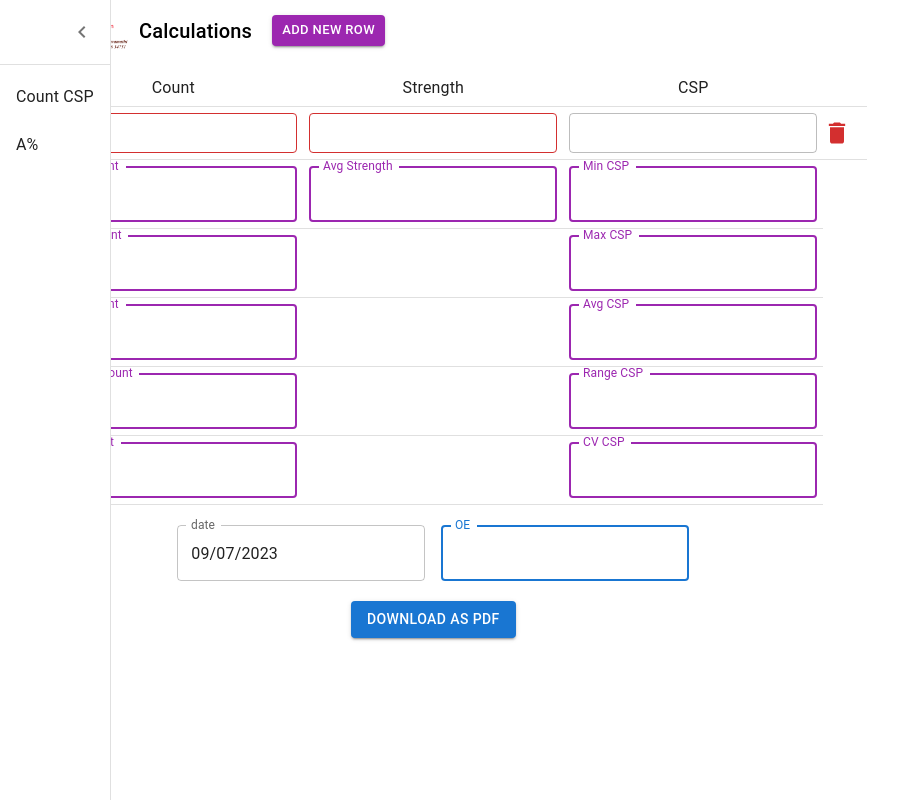
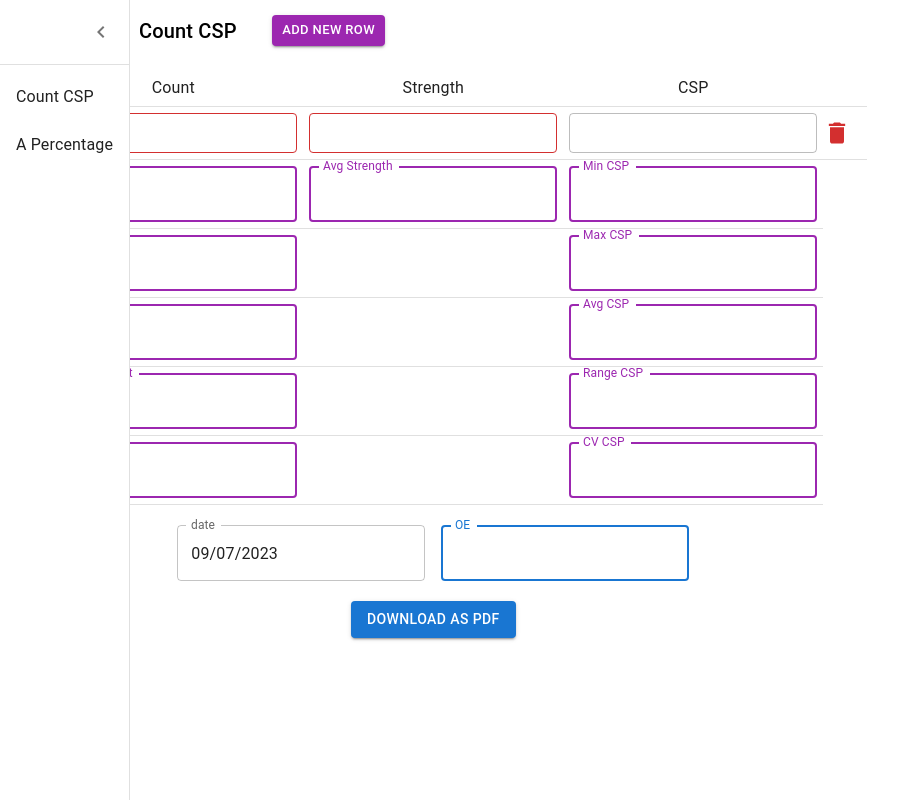
Before and after one commit to anusuryadevi/SBMCalculator, a React (Create React App) app: page / in a window 1280 px wide. Both pictures are taken after a click on the icon 33 px from the left and 27 px from the top of the page. Shown: the whole page, without its empty margins (0-914 px from the left). Built offline with nearby package versions, Linux system fonts and the light colour scheme.

Commit message:
UI corrections

```diff
--- a/src/AppHeader.jsx
+++ b/src/AppHeader.jsx
@@ -13,7 +13,7 @@ const AppHeader1 = (props) =>{
                     alt="Logo"
                     src={logo}
                 />
-                <Typography variant='h6'>Calculations</Typography>
+                <Typography variant='h6'>Count CSP</Typography>
                 <div style={{ marginLeft: 'auto', marginRight: '30px' }}>
                     <Button size='small' color='secondary' variant='contained' onClick={(e) => {
                         addNewRow()
@@ -27,7 +27,7 @@ const AppHeader1 = (props) =>{
 const AppHeader2 = (props) =>{
     const { addNewRow, setOpen} = props
     return <>
-     <div style={{ display: 'flex', minWidth: 400, maxWidth: 600, padding: 15, position: 'fixed', top: '0px', left: '0px', zIndex: 5, backgroundColor: '#ffff' }}>
+     <div style={{ display: 'flex', minWidth: 400, maxWidth: 600, padding: 15, position: 'fixed', top: '0px', left: '0px', zIndex: 5, backgroundColor: '#ffff',gap:'5px'}}>
               <MenuIcon sx={{paddingRight:'12px'}} onClick={(e)=>setOpen(true)}/>
                 <Box
                     component="img"
@@ -35,7 +35,7 @@ const AppHeader2 = (props) =>{
                     alt="Logo"
                     src={logo}
                 />
-                <Typography variant='h6'>Calculations</Typography>
+                <Typography variant='h6'>A %</Typography>
                 <div style={{ marginLeft: 'auto', marginRight: '30px' }}>
                     <Button size='small' color='secondary' variant='contained' onClick={(e) => {
                         addNewRow()
--- a/src/Calc2.jsx
+++ b/src/Calc2.jsx
@@ -150,7 +150,7 @@ const Calc2 = (props) => {
         <Box >
             <AppHeader2 lastKey={lastKey} addNewRow={addNewRow} {...props} />
 
-            <div ref={pdfRef} style={{ position: 'fixed', top: '70px', left: '0px', backgroundColor: '#ffff', overflowY: 'scroll', height: 'calc(100vh - 130px)' }} >
+            <div ref={pdfRef} style={{ position: 'fixed', top: '70px', left: '0px', backgroundColor: '#ffff', overflowY: 'auto', height: 'calc(100vh - 130px)' }} >
                 <Table stickyHeader aria-label="simple table" size="small"  >
                     <TableHead  >
                         <TableRow>
--- a/src/Calcuations.jsx
+++ b/src/Calcuations.jsx
@@ -173,7 +173,7 @@ const Calc = (props) => {
         <Box >
             <AppHeader1 lastKey={lastKey} addNewRow={addNewRow} {...props} />
 
-            <div ref={pdfRef} style={{ position: 'fixed', top: '70px', left: '0px', backgroundColor: '#ffff', overflowY: 'scroll', height: 'calc(100vh - 130px)' }} >
+            <div ref={pdfRef} style={{ position: 'fixed', top: '70px', left: '0px', backgroundColor: '#ffff', overflowY: 'auto', height: 'calc(100vh - 130px)' }} >
                 <Table stickyHeader aria-label="simple table" size="small"  >
                     <TableHead  >
                         <TableRow>
--- a/src/Dashboard.jsx
+++ b/src/Dashboard.jsx
@@ -40,7 +40,7 @@ const Dashboard = (props) => {
                 </ListItem>
                 <ListItem key={2} disablePadding>
                     <ListItemButton onClick={(e)=>handleSelect(2)}>
-                        <ListItemText primary={'A%'} />
+                        <ListItemText primary={'A Percentage'} />
                     </ListItemButton>
                 </ListItem>
             </List>
```
